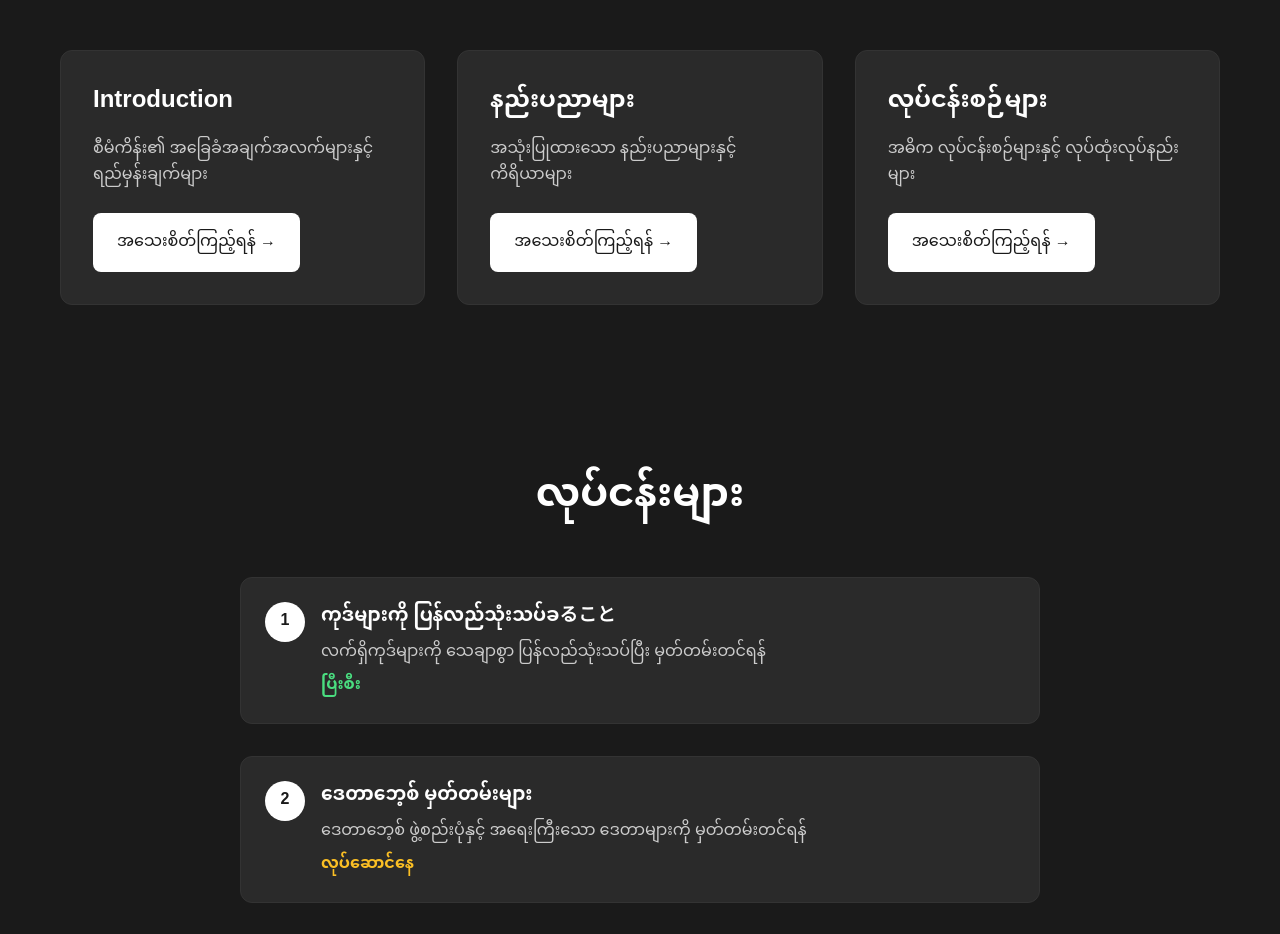
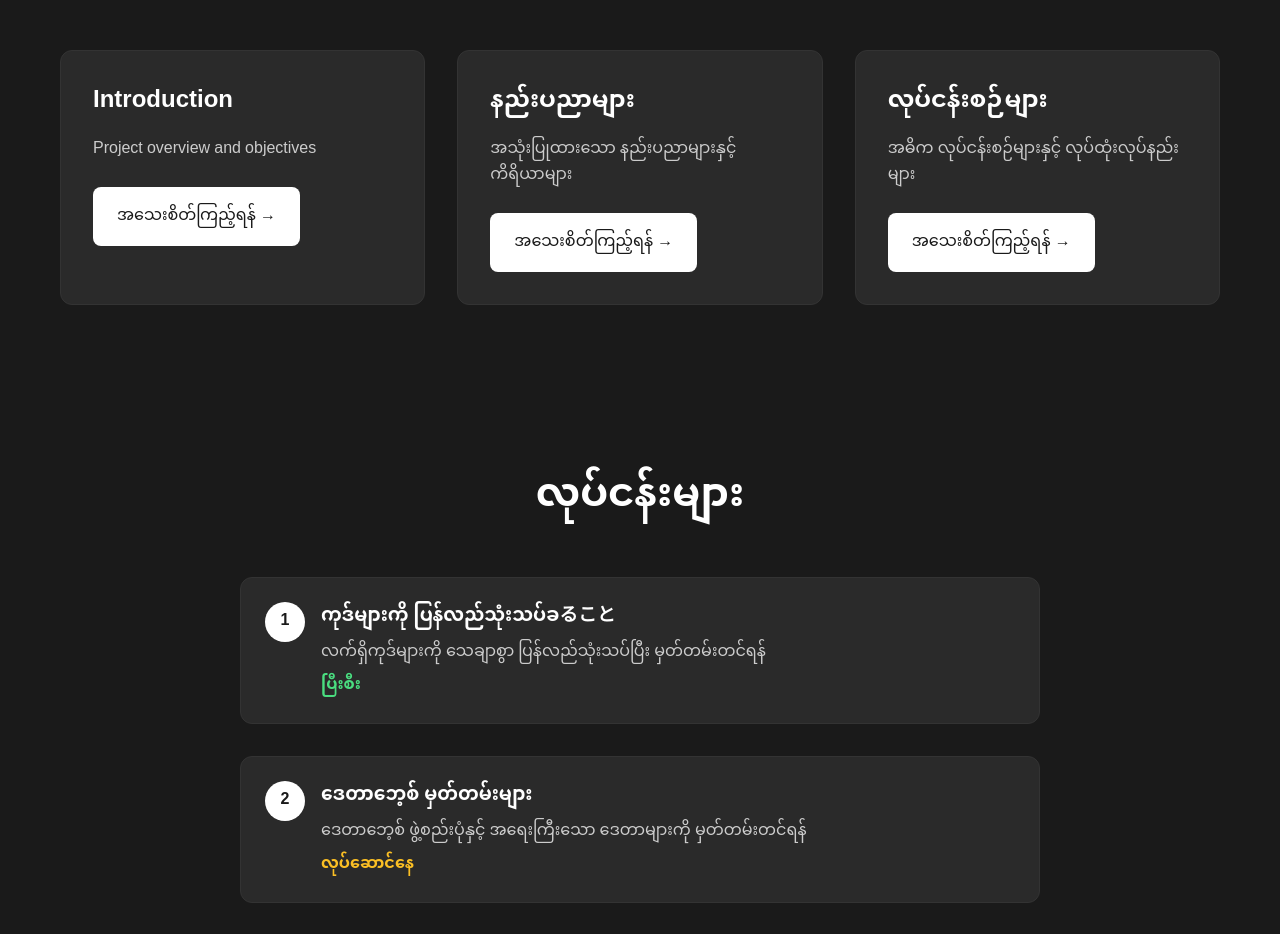
Before and after one commit to thanthtooaung-coding/handover-documentation-unique, an Angular app: page / in a window 1280 px wide. Shown: the part 942-1876 px from the top of the page. Built offline with nearby package versions, Linux system fonts and the light colour scheme.

Commit message:
:sparkles: feat: fixed content

```diff
--- a/src/app/components/detail-page/detail-page.component.html
+++ b/src/app/components/detail-page/detail-page.component.html
@@ -38,7 +38,7 @@
         </section>
 
         <section id="objectives" class="content-block">
-          <h2 class="myanmar-text">ရည်မှန်းချက်များ</h2>
+          <h2 class="myanmar-text">Objectives</h2>
           <!-- Updated objectives for Mifos X Fineract -->
           <ul class="myanmar-text objective-list">
             <li>လွှဲပြောင်းမှုလုပ်ငန်းစဉ်ကို ပိုမိုထိရောက်စေရန်</li>
@@ -49,7 +49,7 @@
         </section>
 
         <section id="features" class="content-block">
-          <h2 class="myanmar-text">အဓိကအင်္ဂါရပ်များ</h2>
+          <h2 class="myanmar-text">Features</h2>
           <!-- Updated features for Mifos X Fineract -->
           <div class="feature-grid">
             <div class="feature-card">
--- a/src/app/components/learning-section/learning-section.component.ts
+++ b/src/app/components/learning-section/learning-section.component.ts
@@ -15,7 +15,7 @@ export class LearningSection {
   lessons = [
     {
       title: "Introduction",
-      description: "စီမံကိန်း၏ အခြေခံအချက်အလက်များနှင့် ရည်မှန်းချက်များ",
+      description: "Project overview and objectives",
       route: "introduction",
     },
     {
```
